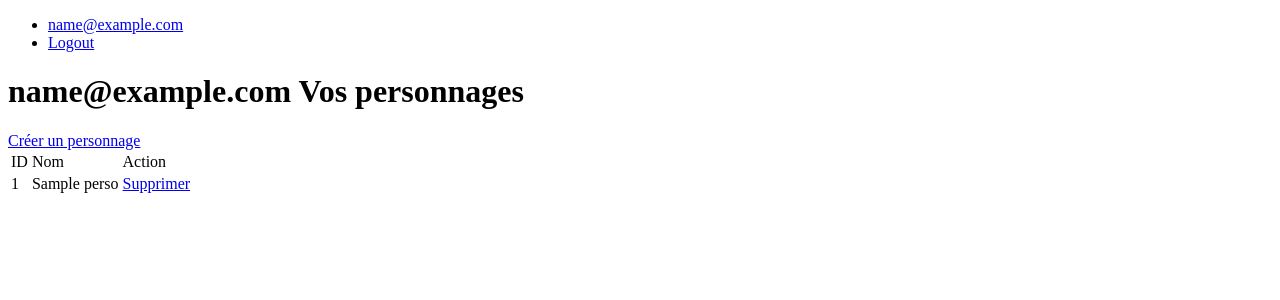
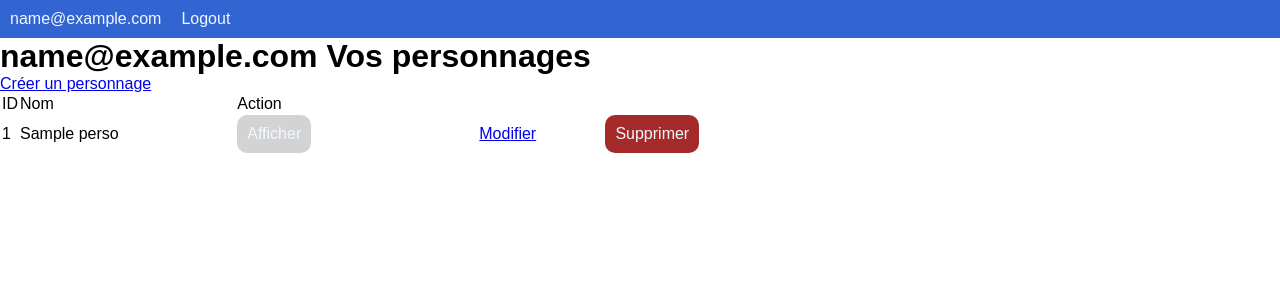
Before and after one commit to WilliammCorreia/Dev-Web, a PHP site: page /game/app/persos.php in a window 1280 px wide. Shown: the top 300 px of the page. Run offline with PHP 8.4, Linux system fonts and the light colour scheme; the visitor is signed in with stand-in values (Sample User, id 1); tables that the repository leaves empty or names only in its code hold one stand-in row (values such as "Sample post").

Commit message:
cours du 05/04

```diff
--- /dev/null
+++ b/game1/game/app/_header.php
@@ -0,0 +1,12 @@
+<!DOCTYPE html>
+<html lang="en">
+<head>
+    <meta charset="UTF-8">
+    <meta http-equiv="X-UA-Compatible" content="IE=edge">
+    <meta name="viewport" content="width=device-width, initial-scale=1.0">
+    <title>Document</title>
+    <link rel="stylesheet" href="styles/main.css">
+    <link rel="stylesheet" href="styles/nav.css">
+</head>
+<body>
+    <?php require_once('_nav.php'); ?>
--- a/game1/game/app/nav.php
+++ b/game1/game/app/_nav.php
@@ -1,7 +1,7 @@
-<ul>
+<ul id="nav">
     <?php if (!isset($_SESSION['user'])) { ?>
-        <li><a href="register.php">Créer un compte</a></li>
-        <li><a href="login.php">Connexion</a></li>
+        <li><a href="register.php" class="bouton">Créer un compte</a></li>
+        <li><a href="login.php" class="bouton">Connexion</a></li>
     <?php } else { ?>
         <li><a href="persos.php"><?php echo $_SESSION['user']['email'] ?></a></li>
         <li><a href="logout.php">Logout</a></li>
--- a/game1/game/app/persos.php
+++ b/game1/game/app/persos.php
@@ -1,10 +1,12 @@
 <?php require_once('functions.php');
 
+    // Vérifie que l'utilisateur est connecté, s'il n'est pas connecté, il l'envoie vers "login.php"
     if (!isset($_SESSION['user']))
     {
         header('Location: login.php');
     }
 
+    // Envoie la valeur de la fonction connect() dans la variale $bdd
     $bdd = connect();
 
     $sql = "SELECT * FROM persos WHERE user_id = :user_id";
@@ -20,17 +22,9 @@
     //dd($persos);
 
 ?>
+    <?php require_once('_header.php'); ?>
 
-<!DOCTYPE html>
-<html lang="en">
-<head>
-    <meta charset="UTF-8">
-    <meta http-equiv="X-UA-Compatible" content="IE=edge">
-    <meta name="viewport" content="width=device-width, initial-scale=1.0">
-    <title>Document</title>
-</head>
-<body>
-    <?php require_once('nav.php'); ?>
+    <div class="container">
             <h1><?php echo $_SESSION['user']['email']; ?> Vos personnages</h1>
             <a href="persos_add.php">Créer un personnage</a>
 
@@ -41,9 +35,9 @@
             <table>
                 <thead>
                     <tr>
-                <td>ID</td>
+                        <td width="2%">ID</td>
                         <td>Nom</td>
-                <td>Action</td>
+                        <td width="30%">Action</td>
                     </tr>
                 </thead>
                 <tbody>
@@ -51,8 +45,10 @@
                         <tr>
                             <td><?php echo $perso['id']; ?></td>
                             <td><?php echo $perso['name']; ?></td>
+                            <td><a class="btn-grey" href="persos_show.php?id=<?php echo $perso['id'];?>">Afficher</a></td>
+                            <td><a href="persos_maj.php?id=<?php echo $perso['id'];?>">Modifier</a></td>
                             <td>
-                        <a href="persos_del.php?id=<?php echo $perso['id'];?>
+                                <a class="btn-red" href="persos_del.php?id=<?php echo $perso['id'];?>
                                 onClick="return confirm('Voulez-vous vraiment le supprimer ?')">Supprimer</a>
                             </td>
                         </tr>
@@ -61,3 +57,4 @@
             </table>
         </body>
         </html>
+    </div>
--- /dev/null
+++ b/game1/game/app/styles/main.css
@@ -0,0 +1,53 @@
+* {
+    margin: 0;
+    padding: 0;
+    box-sizing: border-box;
+}
+
+body {
+    font-family: Arial, Helvetica, sans-serif;
+}
+.btn {
+    background-color: brown;
+    border: none;
+    color: beige;
+    padding: 10px;
+    border-radius: 10px;
+    /* text-decoration sert à enlever le soulignage du lien  */
+    text-decoration: none;
+    /* inline-block sert à prendre la place nécessaire */
+    display: inline-block;
+    text-align: center;
+}
+
+.btn-grey {
+    background-color: lightgrey;
+    color: aliceblue;
+    padding: 10px;
+    border-radius: 10px;
+    /* text-decoration sert à enlever le soulignage du lien  */
+    text-decoration: none;
+    /* inline-block sert à prendre la place nécessaire */
+    display: inline-block;
+    text-align: center;
+}
+
+.btn:hover {
+    background-color:rgb(243, 201, 138);
+}
+
+.btn-red {
+    background-color: brown;
+    color: aliceblue;
+    padding: 10px;
+    border-radius: 10px;
+    /* text-decoration sert à enlever le soulignage du lien  */
+    text-decoration: none;
+    /* inline-block sert à prendre la place nécessaire */
+    display: inline-block;
+    text-align: center;
+}
+
+.container {
+
+}
--- /dev/null
+++ b/game1/game/app/styles/nav.css
@@ -0,0 +1,12 @@
+#nav {
+    background-color: rgb(51, 101, 210);
+    display: flex;
+    list-style: none;
+}
+
+#nav a {
+    color: aliceblue;
+    text-decoration: none;
+    padding: 10px;
+    display: inline-block;
+}
```
Also changed, not shown: game1/game/app/index.php (+2 -12 lines), game1/game/app/login.php (+1 -9 lines), game1/game/app/persos_add.php (+2 -10 lines), game1/game/app/persos_maj.php (added, +68 -0 lines), game1/game/app/persos_show.php (added, +38 -0 lines), game1/game/app/styles/index.css (added, +13 -0 lines). Lines whose indentation alone changed are shown as unchanged.
